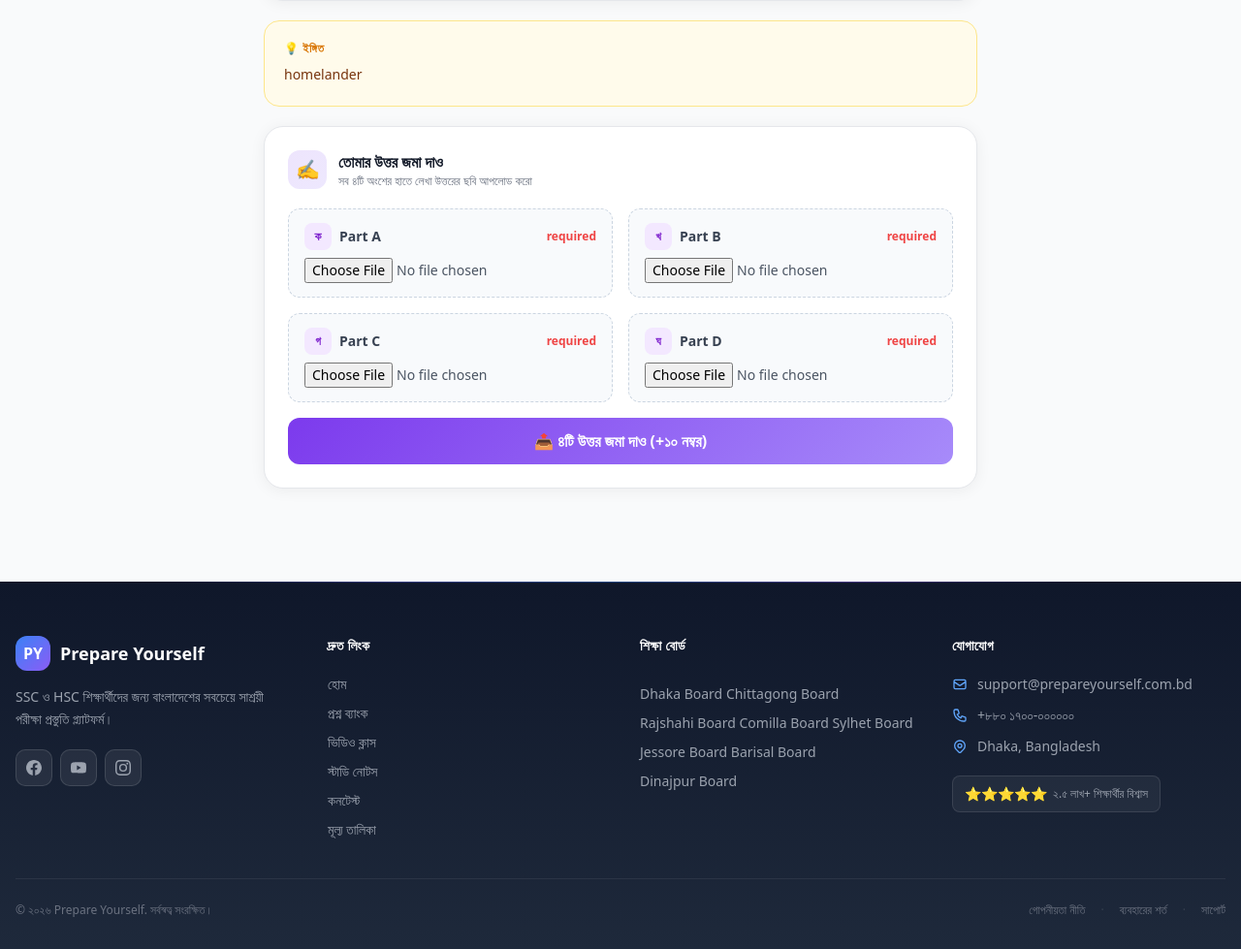
After one commit to turtle-xo7/PrepareYourself, a Django app: page /question-bank/written/2/ in a window 1280 px wide. The commit adds this page. Shown: the part 979-1958 px from the top of the page at 97% size. Run offline with Django 5.2, Linux system fonts and the light colour scheme; a user stored in the database is signed in; data comes from the database, SQL or seed files in the repository; both versions use the stored data as it was after the commit; some libraries are stand-ins or nearby versions.

Commit message:
SCRUM-71 Finalize Project

```diff
--- a/core/urls.py
+++ b/core/urls.py
@@ -50,6 +50,8 @@ urlpatterns = [
     path('manage/', views.manage_dashboard, name='manage_dashboard'),
     path('manage/questions/', views.manage_questions, name='manage_questions'),
     path('manage/questions/add/', views.question_add, name='question_add'),
+    path('question-bank/written/<int:question_id>/', views.written_question_practice, name='written_question_practice'),
+    path('question-bank/<int:question_id>/submit-solve/', views.submit_written_solve, name='submit_written_solve'),
     path('manage/questions/<int:pk>/edit/', views.question_edit, name='question_edit'),
     path('manage/questions/<int:pk>/delete/', views.question_delete, name='question_delete'),
     path('manage/boards/', views.manage_boards, name='manage_boards'),
--- a/core/views.py
+++ b/core/views.py
@@ -5,7 +5,7 @@ from django.contrib.auth.models import User
 from django.contrib.auth.decorators import login_required
 from django.http import JsonResponse
 from django.conf import settings
-from .models import Board, Subject, Class, Question, UserProfile
+from .models import Board, Subject, Class, Question, UserProfile, UserProgress
 from datetime import datetime
 import json
 
@@ -171,6 +171,33 @@ SUBJECT_COLOR_HEX = {
     'purple': '#a855f7', 'orange': '#f97316', 'yellow': '#eab308',
     'pink': '#ec4899', 'teal': '#14b8a6', 'indigo': '#6366f1',
     'cyan': '#06b6d4', 'emerald': '#10b981',
+}
+
+_SUBJECT_EMOJI = {
+    'bangla': '✍️',
+    'বাংলা': '✍️',
+    'english': '💬',
+    'higher math': '📐',
+    'higher mathematics': '📐',
+    'উচ্চতর গণিত': '📐',
+    'physics': '⚛️',
+    'পদার্থবিজ্ঞান': '⚛️',
+    'chemistry': '🧪',
+    'রসায়ন': '🧪',
+    'biology': '🧬',
+    'জীববিজ্ঞান': '🧬',
+    'ict': '💻',
+    'information and communication technology': '💻',
+    'math': '🔢',
+    'mathematics': '🔢',
+    'গণিত': '🔢',
+    'history': '🏛️',
+    'geography': '🌍',
+    'economics': '📊',
+    'accounting': '🧾',
+    'civics': '⚖️',
+    'islam': '🕌',
+    'religion': '🙏',
 }
 
 
@@ -350,6 +377,8 @@ def dashboard(request):
         ).annotate(
             total=Count('id'),
             correct=Count('id', filter=Q(is_correct=True)),
+            written_correct=Count('id', filter=Q(is_correct=True, question__question_type='WRITTEN')),
+            mcq_correct=Count('id', filter=Q(is_correct=True, question__question_type='MCQ')),
         ).order_by('-total')
     )
     diff_rows = list(
@@ -386,16 +415,18 @@ def dashboard(request):
         for w in weekly:
             w['height'] = round((w['count'] / max_in_week) * 100) if max_in_week else 0
         color_name = s['question__subject__color'] or 'blue'
+        marks = s['mcq_correct'] * 1 + s['written_correct'] * 10
         subjects_data.append({
             'id': sid,
             'name': s['question__subject__name'],
-            'icon': s['question__subject__icon'] or '📚',
+            'icon': s['question__subject__icon'] or _SUBJECT_EMOJI.get(s['question__subject__name'].lower(), '📚'),
             'color': color_name,
             'hex': SUBJECT_COLOR_HEX.get(color_name, '#3b82f6'),
             'total': total,
             'correct': correct,
             'wrong': wrong,
             'accuracy': acc,
+            'marks': marks,
             'difficulty': diff_map[sid],
             'weekly': weekly,
         })
@@ -621,6 +652,14 @@ def question_bank(request):
     if not is_premium:
         questions = questions[:10]
 
+    # Map question_id → WrittenSolveSubmission for the current user
+    written_solves = {}
+    if request.user.is_authenticated:
+        from .models import WrittenSolveSubmission
+        q_ids = [q.pk for q in questions]
+        for sub in WrittenSolveSubmission.objects.filter(student=request.user, question_id__in=q_ids):
+            written_solves[sub.question_id] = sub
+
     return render(request, 'core/question_bank.html', {
         'boards': boards,
         'subjects': subjects,
@@ -628,6 +667,7 @@ def question_bank(request):
         'questions': questions,
         'years': YEARS,
         'is_premium': is_premium,
+        'written_solves': written_solves,
     })
 
 
@@ -743,6 +783,9 @@ def question_add(request):
             correct_option=request.POST.get('correct_option') or None,
             answer_hint=request.POST.get('answer_hint', ''),
         )
+        if request.FILES.get('stimulus_image'):
+            q.stimulus_image = request.FILES['stimulus_image']
+            q.save()
         _notify_all_students(
             'question',
             f'New Question Added — {q.subject.name}',
@@ -756,6 +799,43 @@ def question_add(request):
     return render(request, 'manage/question_form.html', {
         'boards': boards, 'subjects': subjects,
         'classes': classes, 'years': YEARS, 'action': 'Add'
+    })
+
+
+@login_required
+def submit_written_solve(request, question_id):
+    if request.method != 'POST':
+        return redirect('question_bank')
+    from .models import WrittenSolveSubmission
+    question = get_object_or_404(Question, pk=question_id, question_type='WRITTEN', is_active=True)
+    photos = {
+        'photo_ka': request.FILES.get('photo_ka'),
+        'photo_kha': request.FILES.get('photo_kha'),
+        'photo_ga': request.FILES.get('photo_ga'),
+        'photo_gha': request.FILES.get('photo_gha'),
+    }
+    if not all(photos.values()):
+        lang = getattr(request, 'LANG', 'bn')
+        messages.error(request, 'All 4 parts (ক, খ, গ, ঘ) must be uploaded.' if lang == 'en' else 'সব ৪টি অংশ (ক, খ, গ, ঘ) আপলোড করো।')
+        return redirect('question_bank')
+    sub, _ = WrittenSolveSubmission.objects.get_or_create(student=request.user, question=question)
+    for field, file in photos.items():
+        setattr(sub, field, file)
+    sub.save()
+    UserProgress.objects.get_or_create(user=request.user, question=question, defaults={'is_correct': True})
+    lang = getattr(request, 'LANG', 'bn')
+    messages.success(request, '✓ Answer submitted! You earned 10 marks.' if lang == 'en' else '✓ উত্তর জমা হয়েছে! ১০ নম্বর পেয়েছো।')
+    return redirect('written_question_practice', question_id=question.pk)
+
+
+@login_required
+def written_question_practice(request, question_id):
+    from .models import WrittenSolveSubmission
+    question = get_object_or_404(Question, pk=question_id, question_type='WRITTEN', is_active=True)
+    submission = WrittenSolveSubmission.objects.filter(student=request.user, question=question).first() if request.user.is_authenticated else None
+    return render(request, 'core/written_question_practice.html', {
+        'question': question,
+        'submission': submission,
     })
 
 
@@ -780,6 +860,8 @@ def question_edit(request, pk):
         question.option4 = request.POST.get('option4', '')
         question.correct_option = request.POST.get('correct_option') or None
         question.answer_hint = request.POST.get('answer_hint', '')
+        if request.FILES.get('stimulus_image'):
+            question.stimulus_image = request.FILES['stimulus_image']
         question.save()
         messages.success(request, 'Question updated!')
         return redirect('manage_questions')
@@ -2286,7 +2368,7 @@ def export_excel(request):
     import openpyxl
     from openpyxl.styles import Font, PatternFill, Alignment
     from django.http import HttpResponse
-    from .models import UserProgress, TeacherFeedback, StudyNote, Contest, ContestSubmission, NoteBookmark, ExamPaper, ExamAttempt
+    from .models import UserProgress, TeacherFeedback, StudyNote, Contest, ContestSubmission, NoteBookmark, ExamPaper, ExamAttempt, NoteRequest, WrittenSolveSubmission
 
     wb = openpyxl.Workbook()
 
@@ -2421,6 +2503,36 @@ def export_excel(request):
             attempt.grade or '',
             attempt.started_at.strftime('%d-%m-%Y %H:%M'),
             attempt.cq_submitted_at.strftime('%d-%m-%Y %H:%M') if attempt.cq_submitted_at else '',
+        ])
+
+    ws11 = wb.create_sheet('Note Requests')
+    headers11 = ['Student', 'Subject', 'Topic', 'Details', 'Status', 'Requested At', 'Fulfilled At', 'Fulfilled By', 'Fulfilled Note']
+    style_header(ws11, headers11)
+    for nr in NoteRequest.objects.select_related('student', 'subject', 'fulfilled_by', 'fulfilled_note').all():
+        ws11.append([
+            nr.student.username,
+            nr.subject.name if nr.subject else '',
+            nr.topic,
+            nr.details,
+            nr.status,
+            nr.created_at.strftime('%d-%m-%Y %H:%M'),
+            nr.fulfilled_at.strftime('%d-%m-%Y %H:%M') if nr.fulfilled_at else '',
+            nr.fulfilled_by.username if nr.fulfilled_by else '',
+            nr.fulfilled_note.title if nr.fulfilled_note else '',
+        ])
+
+    ws12 = wb.create_sheet('Written CQ Submissions')
+    headers12 = ['Student', 'Question', 'Subject', 'Chapter', 'Board', 'Year', 'Submitted At']
+    style_header(ws12, headers12)
+    for ws in WrittenSolveSubmission.objects.select_related('student', 'question', 'question__subject', 'question__board').all():
+        ws12.append([
+            ws.student.username,
+            ws.question.question_text[:60],
+            ws.question.subject.name,
+            ws.question.chapter or '',
+            ws.question.board.name,
+            ws.question.year,
+            ws.submitted_at.strftime('%d-%m-%Y %H:%M'),
         ])
 
     from django.utils import timezone
--- /dev/null
+++ b/templates/core/written_question_practice.html
@@ -0,0 +1,214 @@
+{% extends 'base.html' %}
+{% block title %}{% if LANG == 'en' %}Written Practice{% else %}Written Practice{% endif %}{% endblock %}
+
+{% block extra_head %}
+<style>
+.practice-card {
+    background: white;
+    border: 1px solid #e5e7eb;
+    border-radius: 1.25rem;
+    box-shadow: 0 2px 16px rgba(0,0,0,0.06);
+}
+.dark .practice-card {
+    background: #1e293b;
+    border-color: #334155;
+    box-shadow: 0 2px 16px rgba(0,0,0,0.3);
+}
+.part-upload-box {
+    background: #f8fafc;
+    border: 1.5px dashed #cbd5e1;
+    border-radius: 0.75rem;
+    padding: 0.875rem 1rem;
+    transition: border-color .2s, background .2s;
+}
+.part-upload-box:focus-within {
+    border-color: #7c3aed;
+    background: #faf5ff;
+}
+.dark .part-upload-box {
+    background: #0f172a;
+    border-color: #475569;
+}
+.dark .part-upload-box:focus-within {
+    border-color: #a78bfa;
+    background: rgba(124,58,237,0.08);
+}
+</style>
+{% endblock %}
+
+{% block content %}
+
+<!-- Header bar -->
+<div class="relative overflow-hidden" style="background: linear-gradient(135deg, #1e1b4b 0%, #4c1d95 50%, #7c3aed 100%); min-height: 140px;">
+    <div class="hero-dot-grid absolute inset-0 opacity-40"></div>
+    <div class="max-w-3xl mx-auto px-4 relative z-10 flex flex-col justify-center" style="min-height:140px; padding-top:2rem; padding-bottom:2rem;">
+        <div class="flex items-center gap-3 mb-3">
+            <a href="{% url 'question_bank' %}" class="inline-flex items-center gap-1 text-white/70 hover:text-white text-sm font-medium transition">
+                ← {% if LANG == 'en' %}Question Bank{% else %}Question Bank{% endif %}
+            </a>
+            <span class="text-white/30 text-xs">/</span>
+            <span class="bg-white/15 backdrop-blur text-white text-xs font-semibold px-3 py-1 rounded-full border border-white/25">
+                ✍️ Written CQ
+            </span>
+        </div>
+        <h1 class="text-2xl font-bold text-white">{{ question.subject.name }} — {{ question.chapter }}</h1>
+        <div class="flex flex-wrap gap-2 mt-2">
+            <span class="bg-white/15 text-white text-xs px-2.5 py-0.5 rounded-full">{{ question.board }}</span>
+            <span class="bg-white/15 text-white text-xs px-2.5 py-0.5 rounded-full">{{ question.class_obj }}</span>
+            <span class="bg-white/15 text-white text-xs px-2.5 py-0.5 rounded-full">{{ question.year }}</span>
+            <span class="bg-white/15 text-white text-xs px-2.5 py-0.5 rounded-full
+                {% if question.difficulty == 'Easy' %}text-green-200{% elif question.difficulty == 'Medium' %}text-yellow-200{% else %}text-red-200{% endif %}">
+                {{ question.difficulty }}
+            </span>
+        </div>
+    </div>
+</div>
+
+<div class="max-w-3xl mx-auto px-4 py-8 space-y-5">
+
+    {% if messages %}
+    {% for msg in messages %}
+    <div class="px-4 py-3 rounded-xl text-sm font-semibold
+        {% if msg.tags == 'error' %}bg-red-50 dark:bg-red-900/20 border border-red-200 dark:border-red-700 text-red-700 dark:text-red-300
+        {% else %}bg-green-50 dark:bg-green-900/20 border border-green-200 dark:border-green-700 text-green-700 dark:text-green-300{% endif %}">
+        {{ msg }}
+    </div>
+    {% endfor %}
+    {% endif %}
+
+    <!-- Question text -->
+    <div class="practice-card p-6">
+        <p class="text-xs font-bold text-gray-400 uppercase tracking-wider mb-3">{% if LANG == 'en' %}Question{% else %}প্রশ্ন{% endif %}</p>
+        <p class="text-gray-800 dark:text-gray-100 text-base leading-relaxed font-medium">{{ question.question_text }}</p>
+    </div>
+
+    <!-- Stimulus image -->
+    {% if question.stimulus_image %}
+    <div class="practice-card p-6">
+        <p class="text-xs font-bold text-purple-600 dark:text-purple-400 uppercase tracking-wider mb-4 flex items-center gap-2">
+            📋 {% if LANG == 'en' %}Stimulus (উদ্দীপক){% else %}উদ্দীপক{% endif %}
+        </p>
+        <img src="{{ question.stimulus_image.url }}" alt="Stimulus"
+             class="w-full rounded-xl border border-purple-100 dark:border-purple-800 shadow-sm"
+             style="max-height: 600px; object-fit: contain; background: #f5f3ff;">
+    </div>
+    {% endif %}
+
+    <!-- Hint -->
+    {% if question.answer_hint %}
+    <div class="bg-amber-50 dark:bg-amber-900/20 border border-amber-200 dark:border-amber-700 rounded-2xl p-5">
+        <p class="text-xs font-bold text-amber-600 dark:text-amber-400 uppercase tracking-wider mb-2 flex items-center gap-1.5">
+            💡 {% if LANG == 'en' %}Hint{% else %}ইঙ্গিত{% endif %}
+        </p>
+        <p class="text-sm text-amber-900 dark:text-amber-200 leading-relaxed">{{ question.answer_hint }}</p>
+    </div>
+    {% endif %}
+
+    <!-- Submitted state -->
+    {% if submission %}
+    <div class="practice-card p-6">
+        <div class="flex items-center gap-4 mb-5">
+            <div class="w-12 h-12 rounded-2xl bg-green-100 dark:bg-green-900/40 flex items-center justify-center text-2xl">✅</div>
+            <div>
+                <p class="font-bold text-green-700 dark:text-green-400 text-lg">{% if LANG == 'en' %}Submitted! +10 marks{% else %}জমা হয়েছে! +১০ নম্বর{% endif %}</p>
+                <p class="text-sm text-gray-500 dark:text-slate-400">{{ submission.submitted_at|date:"d M Y H:i" }}</p>
+            </div>
+        </div>
+        <div class="grid grid-cols-2 gap-3">
+            {% for label, url in submission_parts %}
+            {% endfor %}
+            {% if submission.photo_ka %}
+            <div>
+                <p class="text-xs font-semibold text-gray-500 dark:text-slate-400 mb-1">ক — Part A</p>
+                <img src="{{ submission.photo_ka.url }}" class="w-full rounded-xl border border-gray-200 dark:border-slate-600" alt="ক">
+            </div>
+            {% endif %}
+            {% if submission.photo_kha %}
+            <div>
+                <p class="text-xs font-semibold text-gray-500 dark:text-slate-400 mb-1">খ — Part B</p>
+                <img src="{{ submission.photo_kha.url }}" class="w-full rounded-xl border border-gray-200 dark:border-slate-600" alt="খ">
+            </div>
+            {% endif %}
+            {% if submission.photo_ga %}
+            <div>
+                <p class="text-xs font-semibold text-gray-500 dark:text-slate-400 mb-1">গ — Part C</p>
+                <img src="{{ submission.photo_ga.url }}" class="w-full rounded-xl border border-gray-200 dark:border-slate-600" alt="গ">
+            </div>
+            {% endif %}
+            {% if submission.photo_gha %}
+            <div>
+                <p class="text-xs font-semibold text-gray-500 dark:text-slate-400 mb-1">ঘ — Part D</p>
+                <img src="{{ submission.photo_gha.url }}" class="w-full rounded-xl border border-gray-200 dark:border-slate-600" alt="ঘ">
+            </div>
+            {% endif %}
+        </div>
+    </div>
+
+    {% else %}
+    <!-- Upload form -->
+    <div class="practice-card p-6">
+        <div class="flex items-center gap-3 mb-5">
+            <div class="w-10 h-10 rounded-xl flex items-center justify-center text-xl"
+                 style="background: linear-gradient(135deg, #7c3aed22, #a78bfa33);">✍️</div>
+            <div>
+                <p class="font-bold text-gray-900 dark:text-white">{% if LANG == 'en' %}Submit Your Solution{% else %}তোমার উত্তর জমা দাও{% endif %}</p>
+                <p class="text-xs text-gray-500 dark:text-slate-400">{% if LANG == 'en' %}Upload photos of your handwritten answers for all 4 parts{% else %}সব ৪টি অংশের হাতে লেখা উত্তরের ছবি আপলোড করো{% endif %}</p>
+            </div>
+        </div>
+
+        <form method="post" action="{% url 'submit_written_solve' question.pk %}" enctype="multipart/form-data" class="space-y-4">
+            {% csrf_token %}
+            <div class="grid grid-cols-1 sm:grid-cols-2 gap-4">
+
+                <div class="part-upload-box">
+                    <div class="flex items-center gap-2 mb-2">
+                        <span class="w-7 h-7 rounded-lg bg-purple-100 dark:bg-purple-900/50 text-purple-700 dark:text-purple-300 flex items-center justify-center text-xs font-bold">ক</span>
+                        <span class="text-sm font-semibold text-gray-700 dark:text-slate-200">Part A</span>
+                        <span class="ml-auto text-xs text-red-500 font-semibold">required</span>
+                    </div>
+                    <input type="file" name="photo_ka" accept="image/*" required
+                        class="w-full text-sm text-gray-600 dark:text-slate-300">
+                </div>
+
+                <div class="part-upload-box">
+                    <div class="flex items-center gap-2 mb-2">
+                        <span class="w-7 h-7 rounded-lg bg-purple-100 dark:bg-purple-900/50 text-purple-700 dark:text-purple-300 flex items-center justify-center text-xs font-bold">খ</span>
+                        <span class="text-sm font-semibold text-gray-700 dark:text-slate-200">Part B</span>
+                        <span class="ml-auto text-xs text-red-500 font-semibold">required</span>
+                    </div>
+                    <input type="file" name="photo_kha" accept="image/*" required
+                        class="w-full text-sm text-gray-600 dark:text-slate-300">
+                </div>
+
+                <div class="part-upload-box">
+                    <div class="flex items-center gap-2 mb-2">
+                        <span class="w-7 h-7 rounded-lg bg-purple-100 dark:bg-purple-900/50 text-purple-700 dark:text-purple-300 flex items-center justify-center text-xs font-bold">গ</span>
+                        <span class="text-sm font-semibold text-gray-700 dark:text-slate-200">Part C</span>
+                        <span class="ml-auto text-xs text-red-500 font-semibold">required</span>
+                    </div>
+                    <input type="file" name="photo_ga" accept="image/*" required
+                        class="w-full text-sm text-gray-600 dark:text-slate-300">
+                </div>
+
+                <div class="part-upload-box">
+                    <div class="flex items-center gap-2 mb-2">
+                        <span class="w-7 h-7 rounded-lg bg-purple-100 dark:bg-purple-900/50 text-purple-700 dark:text-purple-300 flex items-center justify-center text-xs font-bold">ঘ</span>
+                        <span class="text-sm font-semibold text-gray-700 dark:text-slate-200">Part D</span>
+                        <span class="ml-auto text-xs text-red-500 font-semibold">required</span>
+                    </div>
+                    <input type="file" name="photo_gha" accept="image/*" required
+                        class="w-full text-sm text-gray-600 dark:text-slate-300">
+                </div>
+            </div>
+
+            <button type="submit"
+                class="w-full py-3 rounded-xl text-base font-bold text-white transition hover:opacity-90 mt-2"
+                style="background: linear-gradient(135deg, #7c3aed, #a78bfa);">
+                📤 {% if LANG == 'en' %}Submit All 4 Parts (+10 marks){% else %}৪টি উত্তর জমা দাও (+১০ নম্বর){% endif %}
+            </button>
+        </form>
+    </div>
+    {% endif %}
+
+</div>
+{% endblock %}
```
Also changed, not shown: core/models.py (+22 -0 lines), templates/core/dashboard.html (+51 -26 lines), templates/core/question_bank.html (+20 -4 lines), templates/manage/question_form.html (+27 -6 lines), core/migrations/0023_written_cq_feature.py (added), db.sqlite3.
